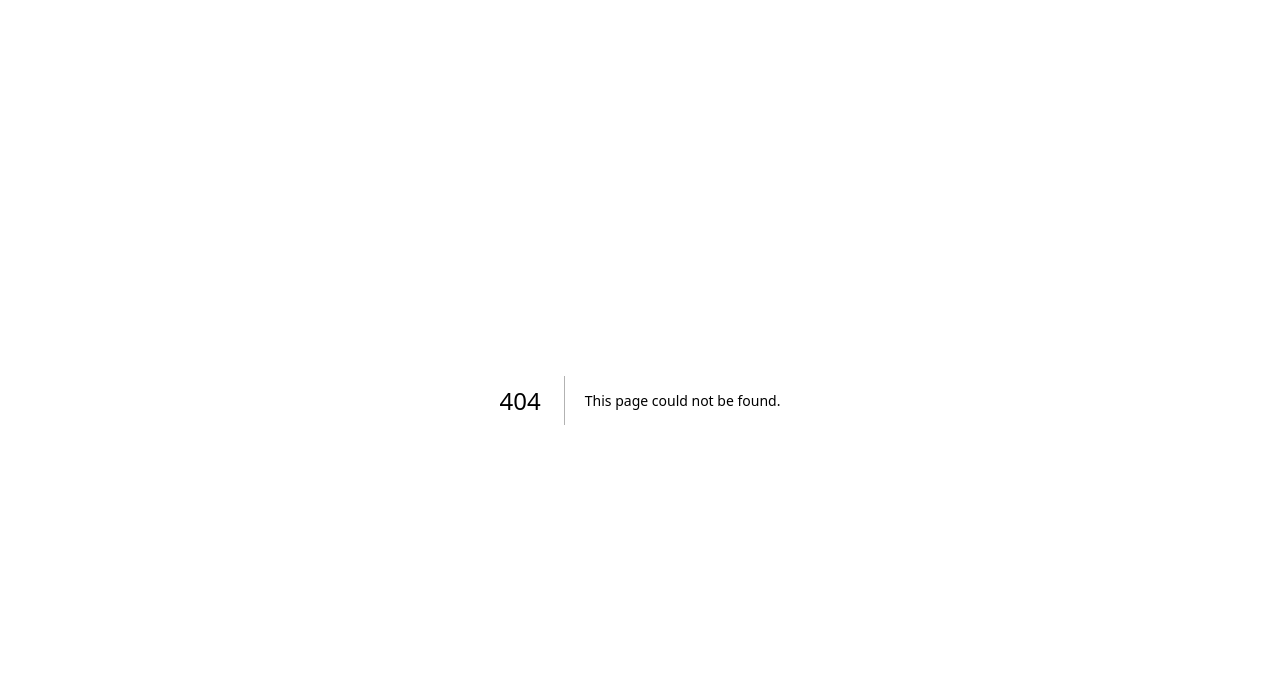
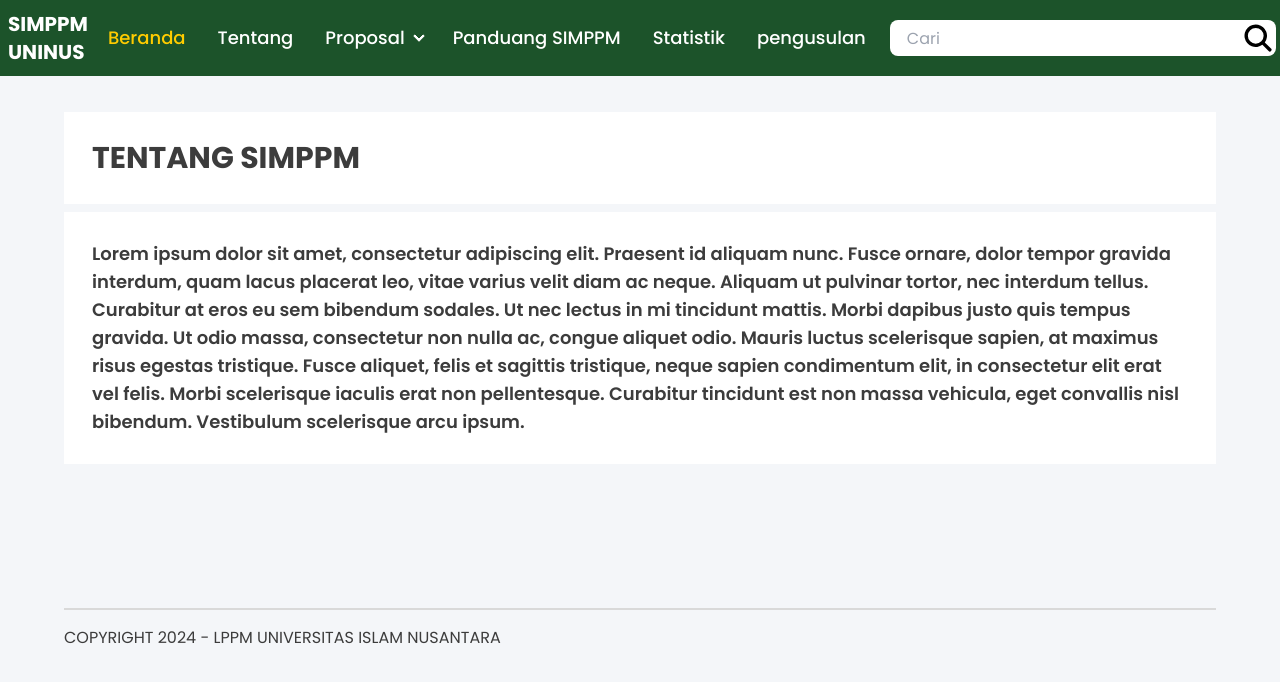
Before and after one commit to Rifansyah12/LPPMuninus, a Next.js app in the folder frontend/: page /about in a window 1280 px wide. Before the commit this address had no page. Shown: the top 682 px of the page. Built offline with nearby package versions, Linux system fonts and the light colour scheme.

Commit message:
feat: create about page

```diff
--- a/frontend/src/components/Navbar.tsx
+++ b/frontend/src/components/Navbar.tsx
@@ -3,7 +3,7 @@ export default function Navbar() {
   return (
     <div className="navbar bg-[#1C532A] text-white">
       <div className="navbar-start">
-        <a className="font-bold text-2xl text-[#FFFFFF] ">SIMPPM UNINUS</a>
+        <a className="font-bold text-xl text-[#FFFFFF] inline">SIMPPM UNINUS</a>
       </div>
       <div className="navbar-center hidden sm:hidden lg:block">
         <ul className="menu menu-horizontal px-1 text-lg font-medium">
--- /dev/null
+++ b/frontend/src/components/Wrapper.tsx
@@ -0,0 +1,22 @@
+import Head from "next/head";
+import Navbar from "./Navbar";
+
+export default function Wrapper({ children, title }: { children: React.ReactNode; title: string }) {
+  return (
+    <div className="">
+      <Head>
+        <title>{title}</title>
+      </Head>
+      <Navbar />
+      <div className="bg-[#F4F6F9] w-full min-h-screen px-16 py-7">
+        {children}
+      <footer>
+        <span className="h-[2px] block w-full bg-[#D9D9D9] mt-[9rem] mb-4"></span>
+        <p className="text-md text-[#3C3C3C]">
+          COPYRIGHT 2024 - LPPM UNIVERSITAS ISLAM NUSANTARA
+        </p>
+      </footer>
+      </div>
+    </div>
+  );
+}
--- /dev/null
+++ b/frontend/src/pages/about/index.tsx
@@ -0,0 +1,28 @@
+import Wrapper from "@/components/Wrapper";
+
+export default function About() {
+  return (
+    <Wrapper title="About">
+      <div className="bg-white w-full px-7 py-7 my-2">
+        <div className="flex items-center gap-1">
+          <h1 className="text-3xl font-bold text-[#3C3C3C]">TENTANG SIMPPM</h1>
+        </div>
+      </div>
+      <div className="bg-white w-full px-7 py-7 my-2 text-primary">
+        <p className="text-lg font-semibold">
+        Lorem ipsum dolor sit amet, consectetur adipiscing elit. Praesent id
+        aliquam nunc. Fusce ornare, dolor tempor gravida interdum, quam lacus
+        placerat leo, vitae varius velit diam ac neque. Aliquam ut pulvinar
+        tortor, nec interdum tellus. Curabitur at eros eu sem bibendum sodales.
+        Ut nec lectus in mi tincidunt mattis. Morbi dapibus justo quis tempus
+        gravida. Ut odio massa, consectetur non nulla ac, congue aliquet odio.
+        Mauris luctus scelerisque sapien, at maximus risus egestas tristique.
+        Fusce aliquet, felis et sagittis tristique, neque sapien condimentum
+        elit, in consectetur elit erat vel felis. Morbi scelerisque iaculis erat
+        non pellentesque. Curabitur tincidunt est non massa vehicula, eget
+        convallis nisl bibendum. Vestibulum scelerisque arcu ipsum.
+        </p>
+      </div>
+    </Wrapper>
+  );
+}
```
